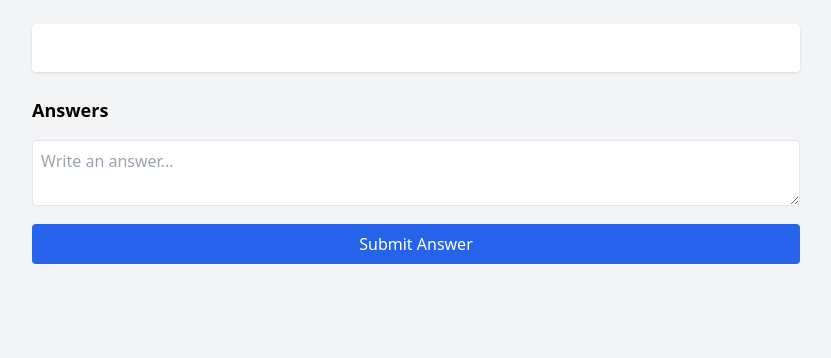
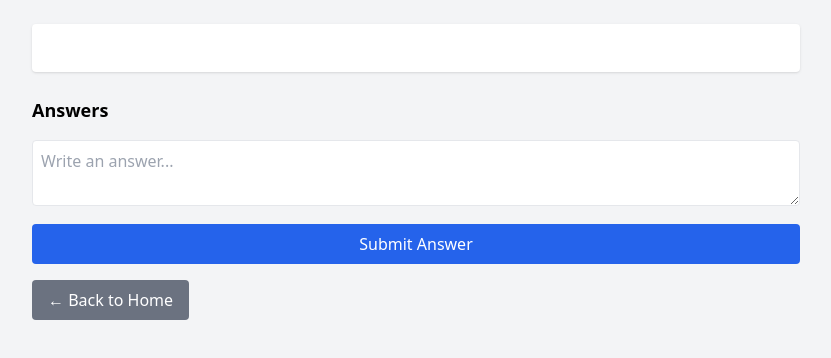
Before and after one commit to infofbnr/students, a plain HTML site: page view.html in a window 1280 px wide. Shown: the whole page, without its empty margins (224-1055 px from the left). Drawn offline with nearby package versions, Linux system fonts and the light colour scheme; no server answers.

```diff
--- a/view.html
+++ b/view.html
@@ -7,8 +7,11 @@
   <script src="https://cdn.tailwindcss.com"></script>
 </head>
 <body class="bg-gray-100 p-6">
+
+  <!-- Post Container -->
   <div id="post-container" class="max-w-3xl mx-auto bg-white p-6 rounded shadow mb-6"></div>
 
+  <!-- Answers -->
   <div class="max-w-3xl mx-auto">
     <h3 class="text-lg font-bold mb-2">Answers</h3>
     <div id="answers-container" class="space-y-3 mb-4"></div>
@@ -18,6 +21,14 @@
     </form>
   </div>
 
+  <!-- Back button -->
+  <div class="max-w-3xl mx-auto mt-4">
+    <button onclick="window.location.href='index.html'"
+            class="bg-gray-500 text-white px-4 py-2 rounded hover:bg-gray-600">
+      ← Back to Home
+    </button>
+  </div>
+
   <script type="module" src="main.js"></script>
 </body>
 </html>
```
